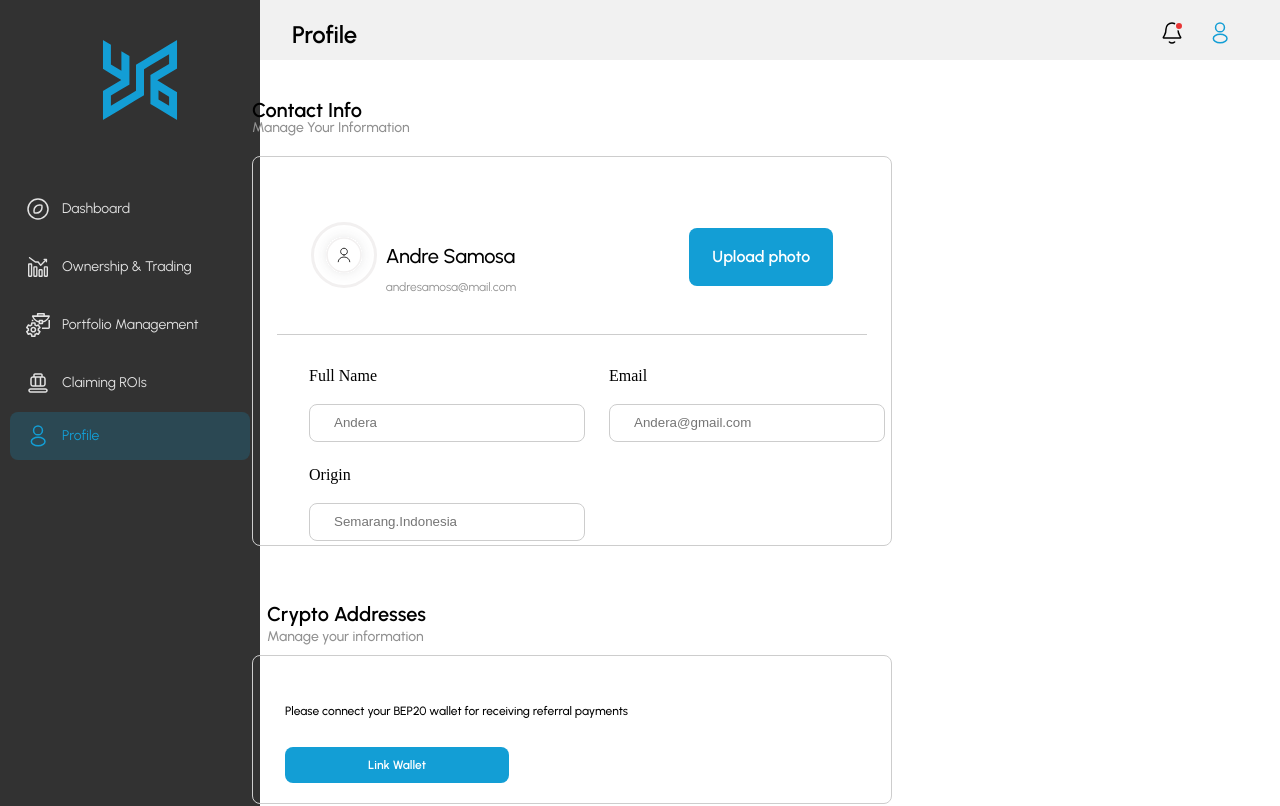
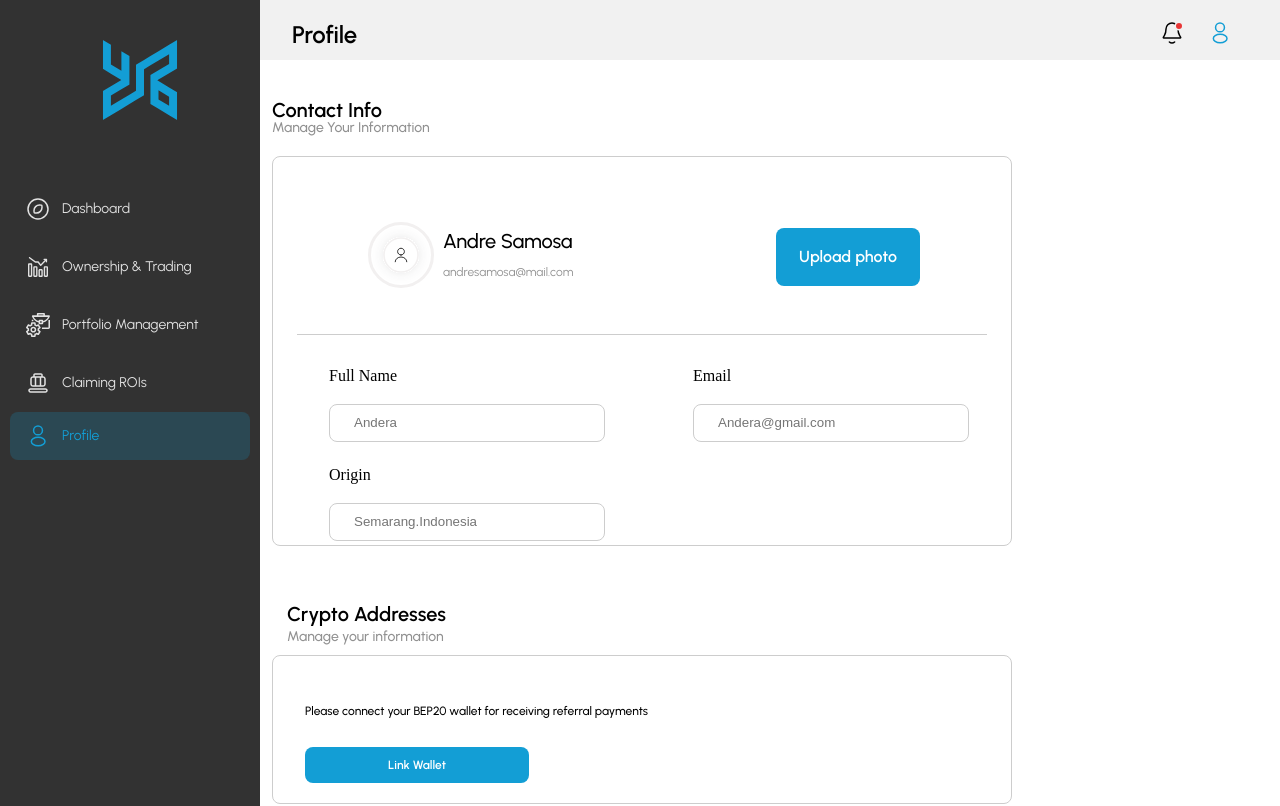
Before and after one commit to RanaMubashirTariq/figmaForm, a React (Create React App) app: page / in a window 1280 px wide. Shown: the top 806 px of the page. Built offline with nearby package versions, Linux system fonts and the light colour scheme.

Commit message:
add new files

```diff
--- a/src/Components/FormSection.css
+++ b/src/Components/FormSection.css
@@ -309,9 +309,9 @@
 
 @media screen and (min-width:768px) and (max-width:1280px) {
     .form-d{
-        max-width: 640px;
+        max-width: 740px;
         height: 577px;
-        left: 252px;
+        left: 272px;
     }
     .form-part1-d ,.form-part2 {
         width: 100%;
@@ -321,7 +321,7 @@
         padding: 24px;
     }
     .form-part1-2nd-1st{
-        width: 640px;
+        width: 740px;
     }
     .form-part1-1st{
         width: 200px;
@@ -340,11 +340,14 @@
     }
     .form-part1-2nd-1st-right-part{
         display: flex;
-        /* justify-content: space-between; */
+        justify-content: center;
         align-items: center;
         width:248px;
         height:88px;
 
+    }
+    .form-part1-2nd-1st-heading{
+        margin-bottom: 30px;
     }
     .form-part1-2nd-1st-right-part-pic img{
          width: 60px;
@@ -357,6 +360,7 @@
     }
     .form-part1-2nd-1st-para p{
         font-size: 12px;
+
     }
     .form-part1-2nd-2nd{
         width: 120px;
@@ -364,14 +368,14 @@
         padding: 5px 12px;
     }
     .form-part1-third{
-        width: 640px;
+        width: 740px;
     }
     .form-part1-2nd-inputs ,.form-part1-2nd-inputs{
         display: flex;
         /* flex-wrap: wrap; */
         justify-content: space-between;
         align-items: center;
-        width: 576px;
+        width: 640px;
 
     }
     .form-part1-2nd-input{
@@ -383,14 +387,14 @@
     .form-part2{
         display: flex;
         flex-direction: column;
-        width: 640px;
+        width: 740px;
         height: 150px;
         box-sizing: border-box;
         gap: 15px;
     }
     .form-part2-2nd{
         display: flex;
-        width: 640px;
+        width: 740px;
         height: 149px;
         border-radius: 8px;
         padding: 32px;
```
